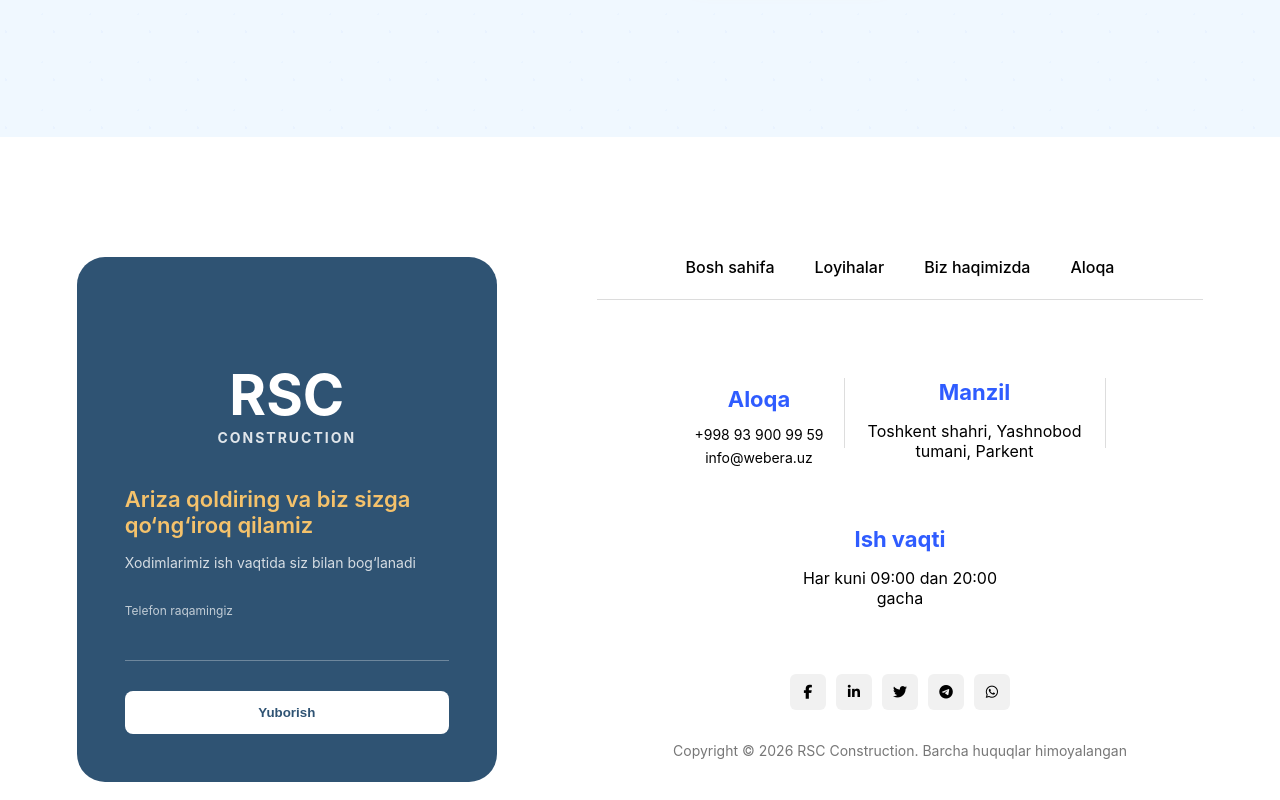
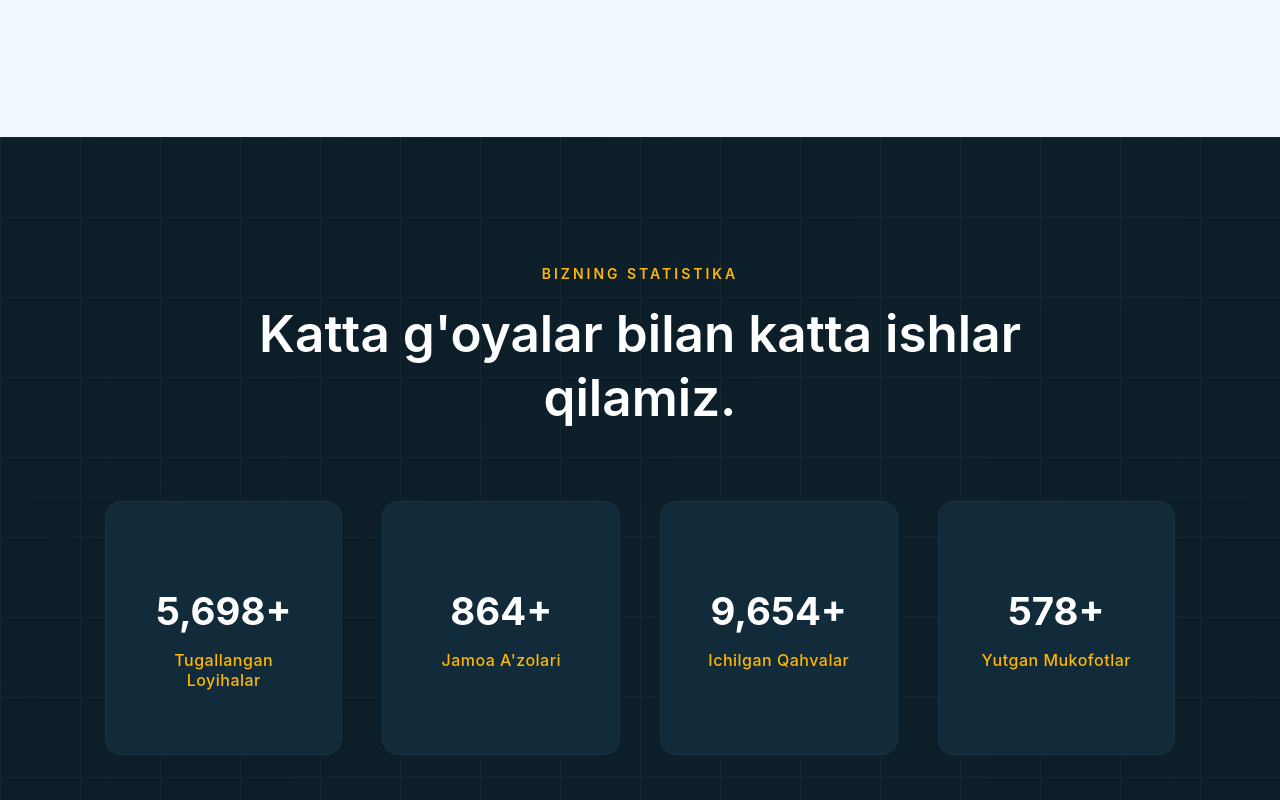
Before and after one commit to AkmaljonYusupov/REMSTROY, a React (Vite) app: page /about in a window 1280 px wide. Shown: the part 2120-2920 px from the top of the page. Built offline with nearby package versions, Linux system fonts and the light colour scheme.

Commit message:
about page

```diff
--- a/src/i18n/eng.json
+++ b/src/i18n/eng.json
@@ -59,7 +59,15 @@
 			"check4": "Reprehenderit in ea voluptate velit esse cillum dolore eu fugiat nulla pariatur.",
 			"check5": "Eaque ipsa quae ab illo inventore veritatis et quasi architecto beatae vitae dicta sunt explicabo.",
 			"readMore": "Read More"
-		}
+		},
+		"stats": {
+	"small": "Our Statistics",
+	"title": "We do big things with big ideas.",
+	"projects": "Projects Complete",
+	"team": "Team Members",
+	"coffee": "Cups Of Coffee",
+	"awards": "Winning Awards"
+}
 	},
 
 	"advantages": {
--- a/src/i18n/ru.json
+++ b/src/i18n/ru.json
@@ -59,7 +59,15 @@
 			"check4": "Reprehenderit in ea voluptate velit esse cillum dolore eu fugiat nulla pariatur.",
 			"check5": "Eaque ipsa quae ab illo inventore veritatis et quasi architecto beatae vitae dicta sunt explicabo.",
 			"readMore": "Читать далее"
-		}
+		},
+		"stats": {
+	"small": "Наша Статистика",
+	"title": "Мы делаем большие дела с большими идеями.",
+	"projects": "Завершённые Проекты",
+	"team": "Члены Команды",
+	"coffee": "Выпито Чашек Кофе",
+	"awards": "Полученные Награды"
+}
 	},
 
 	"advantages": {
--- a/src/i18n/uz.json
+++ b/src/i18n/uz.json
@@ -59,7 +59,14 @@
 			"check4": "Reprehenderit in ea voluptate velit esse cillum dolore eu fugiat nulla pariatur.",
 			"check5": "Eaque ipsa quae ab illo inventore veritatis et quasi architecto beatae vitae dicta sunt explicabo.",
 			"readMore": "Batafsil o‘qish"
-		}
+		},
+		"stats": {
+	"small": "Bizning Statistika",
+	"title": "Katta g'oyalar bilan katta ishlar qilamiz.",
+	"projects": "Tugallangan Loyihalar",
+	"team": "Jamoa A'zolari",
+	"coffee": "Ichilgan Qahvalar",
+	"awards": "Yutgan Mukofotlar"
 	},
 
 	"advantages": {
@@ -148,4 +155,6 @@
 		"bojxona": "Davlat Bojxona Qo‘mitasi",
 		"aral": "Aral Sea"
 	}
+
 }
+}
--- a/src/pages/About.scss
+++ b/src/pages/About.scss
@@ -369,3 +369,132 @@ $breakpoints: (
 		}
 	}
 }
+
+// =============================================
+// ABOUT STATISTICS SECTION – rasmga 1:1 yaqin
+// =============================================
+.about-stats {
+	position: relative;
+	padding: 8rem 2rem;
+	background: linear-gradient(
+			rgba(10, 28, 38, 0.88),
+			rgba(10, 28, 38, 0.88)
+		),
+		url('/src/assets/images/sub-banner-img.jpg') center / cover no-repeat;
+	color: #fff;
+	overflow: hidden;
+
+	// subtle kvadrat pattern (rasmdagi fon effektiga yaqin)
+	&::before {
+		content: '';
+		position: absolute;
+		inset: 0;
+		background-image: linear-gradient(
+				rgba(255, 255, 255, 0.03) 1px,
+				transparent 1px
+			),
+			linear-gradient(
+				90deg,
+				rgba(255, 255, 255, 0.03) 1px,
+				transparent 1px
+			);
+		background-size: 80px 80px;
+		pointer-events: none;
+		z-index: 0;
+	}
+
+	.container {
+		position: relative;
+		z-index: 1;
+	}
+}
+
+.stats-header {
+	text-align: center;
+	margin-bottom: 4.5rem;
+}
+
+.stats-small {
+	display: block;
+	color: #ffb703;
+	font-size: 14px;
+	letter-spacing: 3px;
+	text-transform: uppercase;
+	margin-bottom: 1.2rem;
+	font-weight: 600;
+}
+
+.stats-title {
+	font-size: clamp(2rem, 5vw, 3.2rem);
+	font-weight: 600;
+	line-height: 1.25;
+	max-width: 900px;
+	margin: 0 auto;
+}
+
+.stats-grid {
+	display: grid;
+	grid-template-columns: repeat(4, 1fr);
+	gap: 2.5rem;
+
+	@include mq-max(lg) {
+		grid-template-columns: repeat(2, 1fr);
+	}
+
+	@include mq-max(sm) {
+		grid-template-columns: 1fr;
+	}
+}
+
+.stat-card {
+	background: rgba(18, 45, 60, 0.95);
+	padding: 3rem 2rem;
+	border-radius: 16px;
+	text-align: center;
+	transition: all 0.35s ease;
+	backdrop-filter: blur(6px);
+	border: 1px solid rgba(255, 255, 255, 0.04);
+
+	&:hover {
+		transform: translateY(-10px);
+		background: rgba(25, 60, 80, 1);
+		box-shadow: 0 20px 45px rgba(0, 0, 0, 0.35);
+	}
+
+	h3 {
+		font-size: clamp(2rem, 4vw, 2.4rem);
+		font-weight: 700;
+		margin-bottom: 0.8rem;
+	}
+
+	p {
+		color: #ffb703;
+		font-size: 1rem;
+		font-weight: 500;
+		letter-spacing: 0.5px;
+	}
+}
+
+// =============================================
+// RESPONSIVE TWEAKS (sizning strukturangizga mos)
+// =============================================
+
+@include mq-max(md) {
+	.about-stats {
+		padding: 6rem 1.5rem;
+	}
+
+	.stats-header {
+		margin-bottom: 3rem;
+	}
+}
+
+@include mq-max(sm) {
+	.about-stats {
+		padding: 5rem 1rem;
+	}
+
+	.stat-card {
+		padding: 2.5rem 1.5rem;
+	}
+}
--- a/src/pages/About.tsx
+++ b/src/pages/About.tsx
@@ -1,12 +1,76 @@
 import { useTranslation } from 'react-i18next'
+import { useEffect, useRef, useState } from 'react'
+
 import aboutpageImg from '../../src/assets/images/aboutpage-image.jpg'
 import aboutCartimg1 from '../assets/icons/card1-icon.png'
 import aboutCartimg2 from '../assets/icons/card2-icon.png'
 import aboutCartimg3 from '../assets/icons/card3-icon.png'
+
 import './About.scss'
 
 function About() {
 	const { t } = useTranslation()
+
+	// =========================
+	// COUNTER LOGIC
+	// =========================
+	const statsRef = useRef(null)
+	const [visible, setVisible] = useState(false)
+
+useEffect(() => {
+	const observer = new IntersectionObserver(
+		([entry]) => {
+			if (entry.isIntersecting) {
+				setVisible(true)
+				observer.disconnect() // faqat 1 marta ishlaydi
+			}
+		},
+		{ threshold: 0.4 }
+	)
+
+	if (statsRef.current) {
+		observer.observe(statsRef.current)
+	}
+
+	return () => observer.disconnect()
+}, [])
+
+	const useCountUp = (end, duration = 2000) => {
+	const [count, setCount] = useState(0)
+
+	useEffect(() => {
+		if (!visible) return
+
+		let startTime = null
+		let animationFrame
+
+		const animate = (time) => {
+			if (!startTime) startTime = time
+			const progress = time - startTime
+			const percent = Math.min(progress / duration, 1)
+
+			const value = Math.floor(end * percent)
+			setCount(value)
+
+			if (percent < 1) {
+				animationFrame = requestAnimationFrame(animate)
+			} else {
+				setCount(end) // oxirida aniq end ga tenglashadi
+			}
+		}
+
+		animationFrame = requestAnimationFrame(animate)
+
+		return () => cancelAnimationFrame(animationFrame)
+	}, [visible, end, duration]) // MUHIM
+
+	return count
+}
+
+	const projects = useCountUp(5698)
+	const team = useCountUp(864)
+	const coffee = useCountUp(9654)
+	const awards = useCountUp(578)
 
 	return (
 		<section className='about-page'>
@@ -36,7 +100,7 @@ function About() {
 				</div>
 			</div>
 
-			{/* FEATURES / CARDS – oldingi 3 ta karta saqlanadi */}
+			{/* FEATURES */}
 			<div className='about-features'>
 				<div className='container'>
 					<div className='features-grid'>
@@ -61,28 +125,30 @@ function About() {
 				</div>
 			</div>
 
-			{/* ============================================= */}
-			{/* RASMDAGI "About Us" BO'LIMI – chapda rasm, o'ngda kontent (eng yaqin moslashuv) */}
-			{/* ============================================= */}
+			{/* ABOUT US */}
 			<div className='about-us-hero'>
 				<div className='container'>
 					<div className='us-grid'>
-						{/* Chap taraf: Rasm + overlay effekt */}
 						<div className='us-image-side'>
 							<img
-								src={aboutpageImg} // <-- bu rasmni o'zgartiring (masalan image:3 yoki image:6 dan oling)
+								src={aboutpageImg}
 								alt='Construction team discussing plans'
 								className='us-main-photo'
 							/>
 						</div>
 
-						{/* O'ng taraf: Matn bloki */}
 						<div className='us-text-side'>
-							<span className='us-small-label'>{t('nav.reviews')}</span>
+							<span className='us-small-label'>
+								{t('nav.reviews')}
+							</span>
 
-							<h2 className='us-main-title'>{t('about.believe.title')}</h2>
+							<h2 className='us-main-title'>
+								{t('about.believe.title')}
+							</h2>
 
-							<p className='us-description'>{t('about.believe.desc')}</p>
+							<p className='us-description'>
+								{t('about.believe.desc')}
+							</p>
 
 							<ul className='us-check-list'>
 								<li>
@@ -114,6 +180,44 @@ function About() {
 					</div>
 				</div>
 			</div>
+
+			{/* STATISTICS */}
+			<div className='about-stats' ref={statsRef}>
+				<div className='stats-overlay'>
+					<div className='container'>
+						<div className='stats-header'>
+							<span className='stats-small'>
+								{t('about.stats.small')}
+							</span>
+							<h2 className='stats-title'>
+								{t('about.stats.title')}
+							</h2>
+						</div>
+
+						<div className='stats-grid'>
+							<div className='stat-card'>
+								<h3>{projects.toLocaleString()}+</h3>
+								<p>{t('about.stats.projects')}</p>
+							</div>
+
+							<div className='stat-card'>
+								<h3>{team.toLocaleString()}+</h3>
+								<p>{t('about.stats.team')}</p>
+							</div>
+
+							<div className='stat-card'>
+								<h3>{coffee.toLocaleString()}+</h3>
+								<p>{t('about.stats.coffee')}</p>
+							</div>
+
+							<div className='stat-card'>
+								<h3>{awards.toLocaleString()}+</h3>
+								<p>{t('about.stats.awards')}</p>
+							</div>
+						</div>
+					</div>
+				</div>
+			</div>
 		</section>
 	)
 }
```
Also changed, not shown: 1 other file (tests, documents, lock files or other folders).
